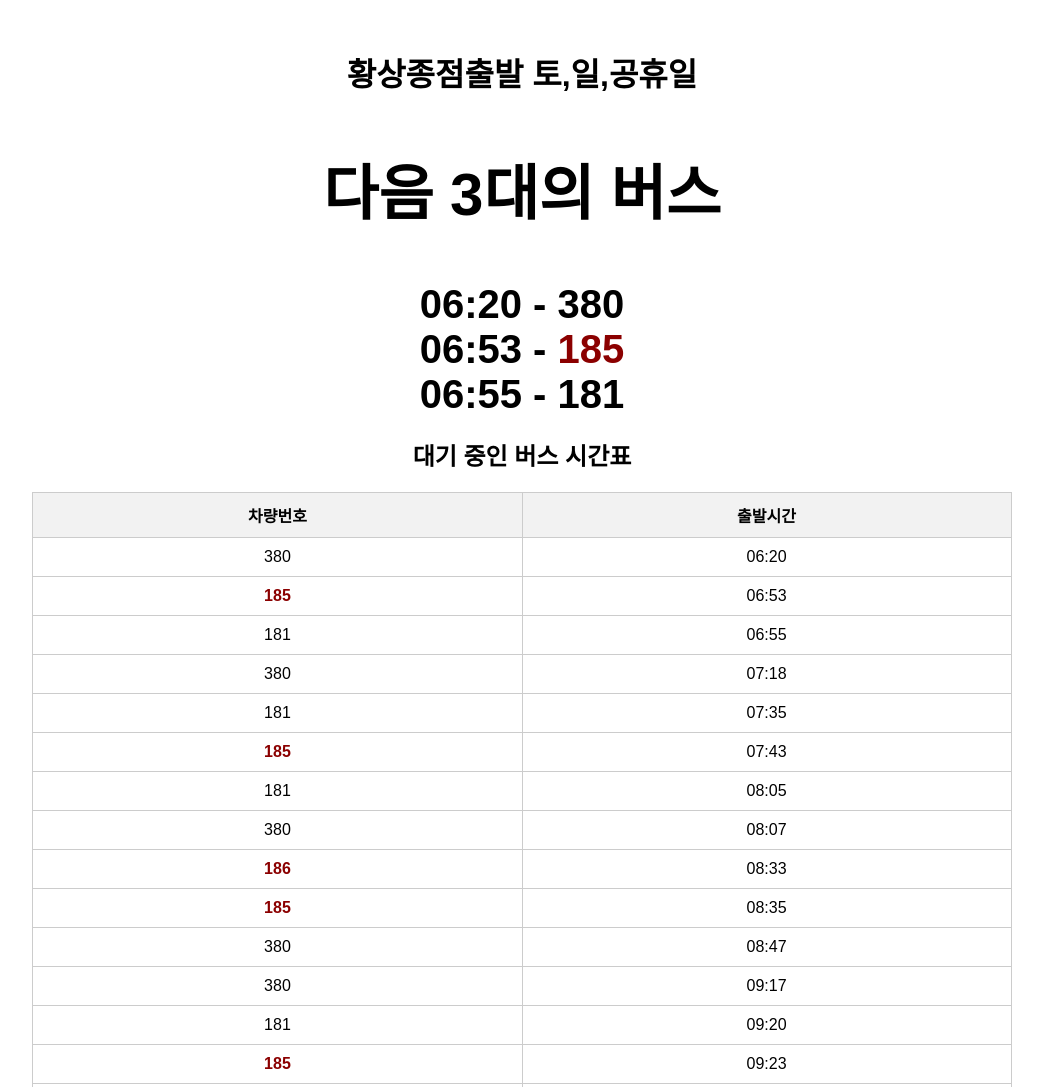
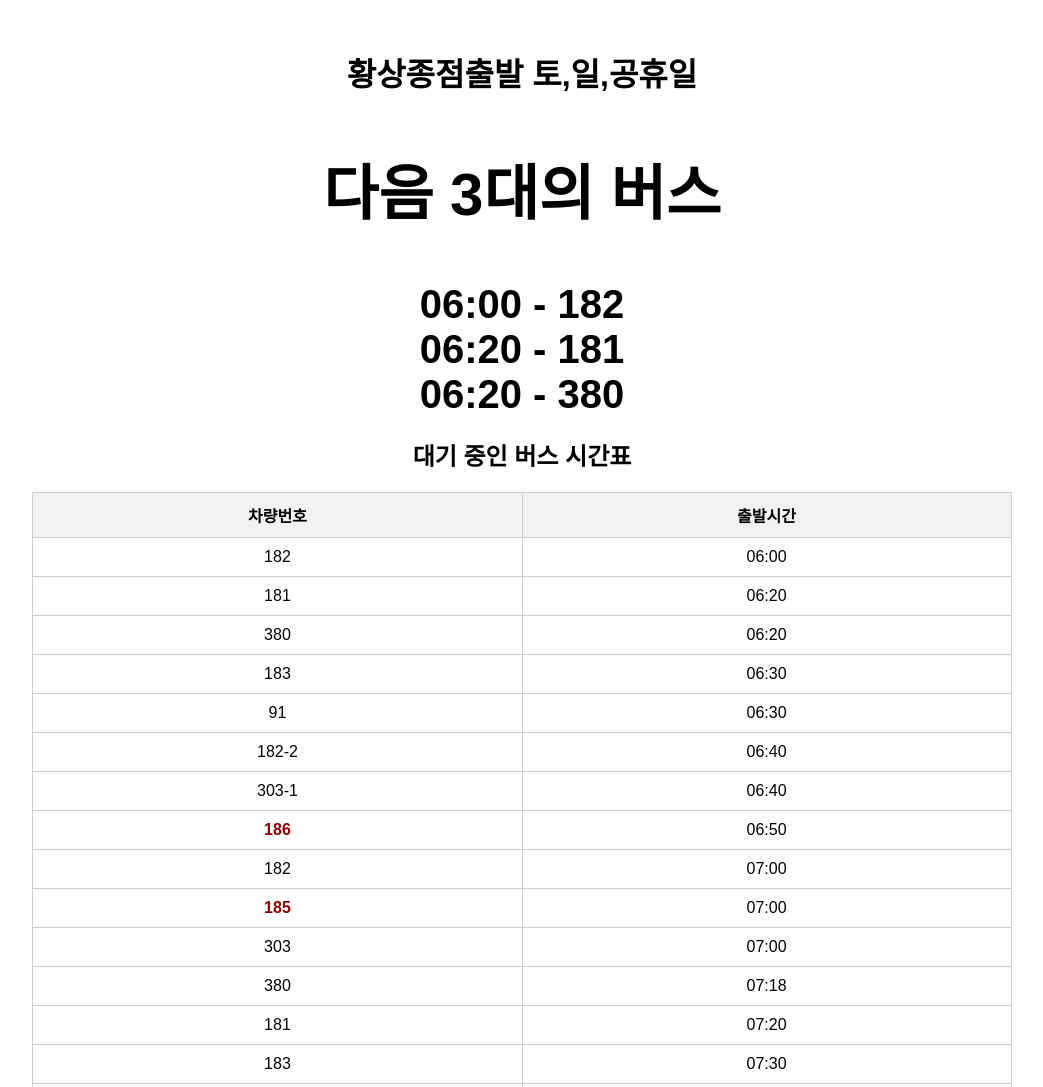
Before and after one commit to clavius111/bus3, a plain HTML site: page jumalbeoseu-seukejyul.html in a window 1280 px wide. Shown: the top 1087 px of the page, without its empty margins (118-1161 px from the left). Drawn offline with Linux system fonts and the light colour scheme.

Commit message:
Add files via upload

```diff
--- a/jumalbeoseu-seukejyul.html
+++ b/jumalbeoseu-seukejyul.html
@@ -42,74 +42,181 @@
     <script>
         const busSchedule = [
             ["차량번호", "출발시간"],
+            ["182", "06:00"],
+["181", "06:20"],
 ["380", "06:20"],
-  ["<span class='highlight'>185</span>", "06:53"],
-  ["181", "06:55"],
+["183", "06:30"],
+["91", "06:30"],
+["182-2", "06:40"],
+["303-1", "06:40"],
+["<span class='highlight'>186</span>", "06:50"],
+["182", "07:00"],
+["<span class='highlight'>185</span>", "07:00"],
+["303", "07:00"],
 ["380", "07:18"],
-  ["181", "07:35"],
-  ["<span class='highlight'>185</span>", "07:43"],
-  ["181", "08:05"],
+["181", "07:20"],
+["183", "07:30"],
+["380-2", "07:30"],
+["91", "07:30"],
+["182-2", "07:40"],
+["303-1", "07:40"],
+["<span class='highlight'>186</span>", "07:50"],
+["182", "08:00"],
+["<span class='highlight'>185</span>", "08:00"],
+["303", "08:00"],
+["380-3", "08:00"],
 ["380", "08:07"],
-  ["<span class='highlight'>186</span>", "08:33"],
-  ["<span class='highlight'>185</span>", "08:35"],
+["181", "08:20"],
+["183", "08:30"],
+["91", "08:30"],
+["182-2", "08:40"],
+["303-1", "08:40"],
 ["380", "08:47"],
+["<span class='highlight'>186</span>", "08:50"],
+["182", "09:00"],
+["<span class='highlight'>185</span>", "09:00"],
+["303", "09:00"],
 ["380", "09:17"],
 ["181", "09:20"],
-  ["<span class='highlight'>185</span>", "09:23"],
+["183", "09:30"],
+["380-2", "09:30"],
+["91", "09:30"],
+["182-2", "09:40"],
+["303-1", "09:40"],
+["<span class='highlight'>186</span>", "09:50"],
 ["380", "09:52"],
-  ["181", "09:58"],
-  ["<span class='highlight'>185</span>", "10:13"],
+["182", "10:00"],
+["<span class='highlight'>185</span>", "10:00"],
+["303", "10:00"],
+["380-3", "10:00"],
+["181", "10:20"],
 ["380", "10:27"],
-  ["181", "10:35"],
-  ["<span class='highlight'>186</span>", "11:05"],
+["183", "10:30"],
+["91", "10:30"],
+["182-2", "10:40"],
+["303-1", "10:40"],
+["<span class='highlight'>186</span>", "10:50"],
+["182", "11:00"],
+["<span class='highlight'>185</span>", "11:00"],
+["303", "11:00"],
 ["380", "11:07"],
-  ["<span class='highlight'>185</span>", "11:08"],
-  ["181", "11:35"],
+["181", "11:20"],
+["183", "11:30"],
+["380-2", "11:30"],
+["91", "11:30"],
+["182-2", "11:40"],
+["303-1", "11:40"],
 ["380", "11:47"],
-  ["<span class='highlight'>185</span>", "11:53"],
-  ["181", "12:10"],
+["<span class='highlight'>186</span>", "11:50"],
+["182", "12:00"],
+["<span class='highlight'>185</span>", "12:00"],
+["303", "12:00"],
+["380-3", "12:00"],
+["181", "12:20"],
 ["380", "12:22"],
-  ["<span class='highlight'>185</span>", "12:43"],
-  ["181", "12:50"],
+["183", "12:30"],
+["91", "12:30"],
+["182-2", "12:40"],
+["303-1", "12:40"],
+["<span class='highlight'>186</span>", "12:50"],
+["182", "13:00"],
+["<span class='highlight'>185</span>", "13:00"],
+["303", "13:00"],
 ["380", "13:02"],
-  ["<span class='highlight'>185</span>", "13:33"],
-  ["<span class='highlight'>186</span>", "13:40"],
+["181", "13:20"],
+["183", "13:30"],
+["380-2", "13:30"],
+["91", "13:30"],
+["182-2", "13:40"],
+["303-1", "13:40"],
 ["380", "13:42"],
+["<span class='highlight'>186</span>", "13:50"],
+["182", "14:00"],
+["<span class='highlight'>185</span>", "14:00"],
+["303", "14:00"],
+["380-3", "14:00"],
 ["181", "14:20"],
 ["380", "14:22"],
-  ["<span class='highlight'>185</span>", "14:25"],
-  ["181", "14:50"],
+["183", "14:30"],
+["91", "14:30"],
+["182-2", "14:40"],
+["303-1", "14:40"],
+["<span class='highlight'>186</span>", "14:50"],
+["182", "15:00"],
+["<span class='highlight'>185</span>", "15:00"],
+["303", "15:00"],
 ["380", "15:02"],
-  ["<span class='highlight'>185</span>", "15:15"],
-  ["181", "15:27"],
+["181", "15:20"],
+["183", "15:30"],
+["380-2", "15:30"],
+["91", "15:30"],
+["182-2", "15:40"],
+["303-1", "15:40"],
+["<span class='highlight'>186</span>", "15:50"],
 ["380", "15:52"],
-  ["<span class='highlight'>185</span>", "16:03"],
-  ["<span class='highlight'>186</span>", "16:15"],
+["182", "16:00"],
+["<span class='highlight'>185</span>", "16:00"],
+["303", "16:00"],
+["380-3", "16:00"],
+["181", "16:20"],
+["183", "16:30"],
+["91", "16:30"],
+["182-2", "16:40"],
+["303-1", "16:40"],
+["<span class='highlight'>186</span>", "16:50"],
 ["380", "16:51"],
-  ["<span class='highlight'>185</span>", "16:53"],
-  ["181", "16:55"],
-  ["181", "17:28"],
-  ["<span class='highlight'>185</span>", "17:43"],
+["182", "17:00"],
+["<span class='highlight'>185</span>", "17:00"],
+["303", "17:00"],
+["181", "17:20"],
+["183", "17:30"],
+["380-2", "17:30"],
+["91", "17:30"],
+["182-2", "17:40"],
+["303-1", "17:40"],
 ["380", "17:47"],
-  ["181", "18:13"],
-  ["<span class='highlight'>185</span>", "18:35"],
+["<span class='highlight'>186</span>", "17:50"],
+["182", "18:00"],
+["<span class='highlight'>185</span>", "18:00"],
+["303", "18:00"],
+["380-3", "18:00"],
+["181", "18:20"],
+["183", "18:30"],
+["91", "18:30"],
 ["380", "18:37"],
-  ["<span class='highlight'>186</span>", "19:00"],
+["182-2", "18:40"],
+["303-1", "18:40"],
+["<span class='highlight'>186</span>", "18:50"],
+["182", "19:00"],
+["<span class='highlight'>185</span>", "19:00"],
+["303", "19:00"],
+["181", "19:20"],
 ["380", "19:27"],
-  ["<span class='highlight'>185</span>", "19:43"],
-  ["181", "19:45"],
+["183", "19:30"],
+["380-2", "19:30"],
+["91", "19:30"],
+["182-2", "19:40"],
+["303-1", "19:40"],
+["<span class='highlight'>186</span>", "19:50"],
 ["380", "19:50"],
+["182", "20:00"],
+["<span class='highlight'>185</span>", "20:00"],
+["303", "20:00"],
+["380-3", "20:00"],
 ["380", "20:17"],
-  ["181", "20:25"],
-  ["<span class='highlight'>185</span>", "20:53"],
+["181", "20:20"],
+["183", "20:30"],
+["91", "20:30"],
+["182-2", "20:40"],
 ["380", "20:57"],
-  ["181", "21:03"],
-  ["<span class='highlight'>186</span>", "21:50"],
-  ["<span class='highlight'>185</span>", "22:07"],
-  ["380-3", "22:08"],
-  ["181", "22:55"],
+["182", "21:00"],
+["181", "21:20"],
+["183", "21:30"],
+["91", "21:30"],
+["182-2", "21:40"],
+["182", "22:00"],
+["181", "22:20"],
 ["380", "23:00"],
-  ["<span class='highlight'>185</span>", "23:55"]
 
 
 
```
Lines whose indentation alone changed are shown as unchanged.
